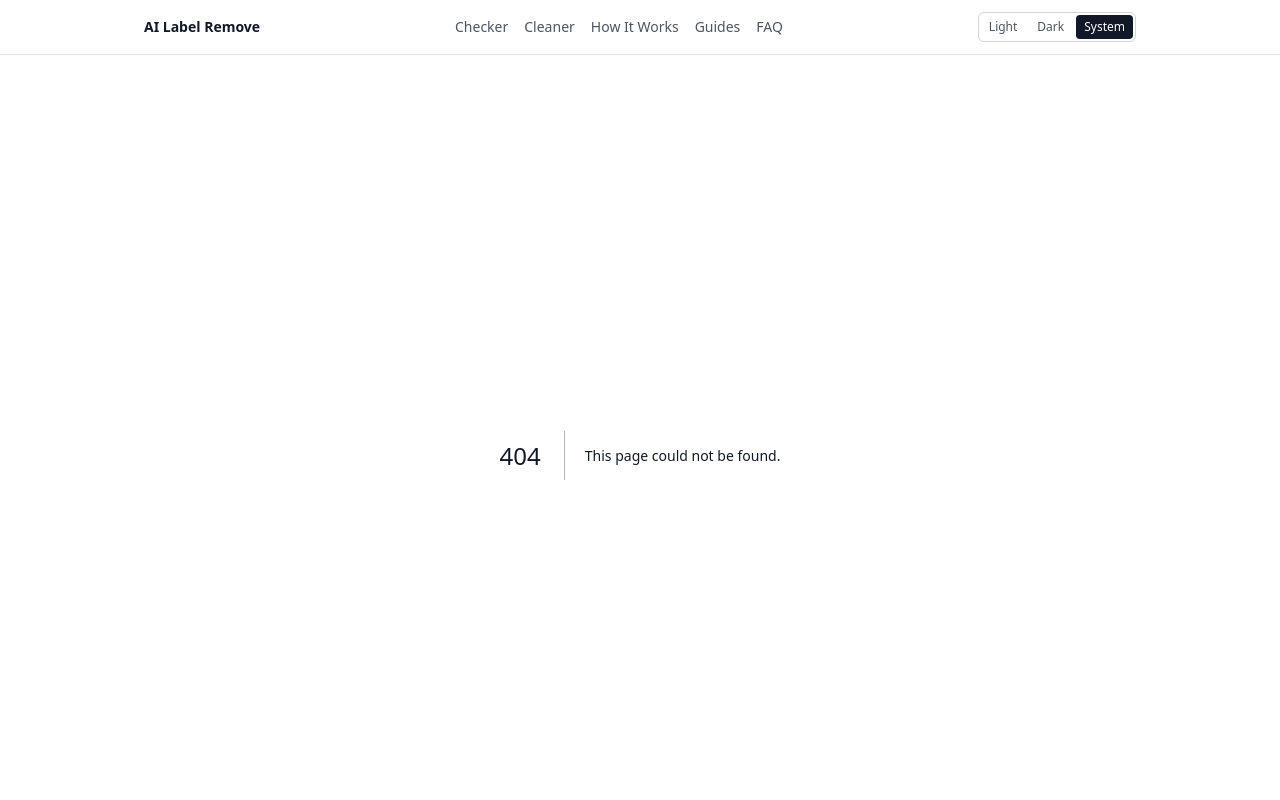
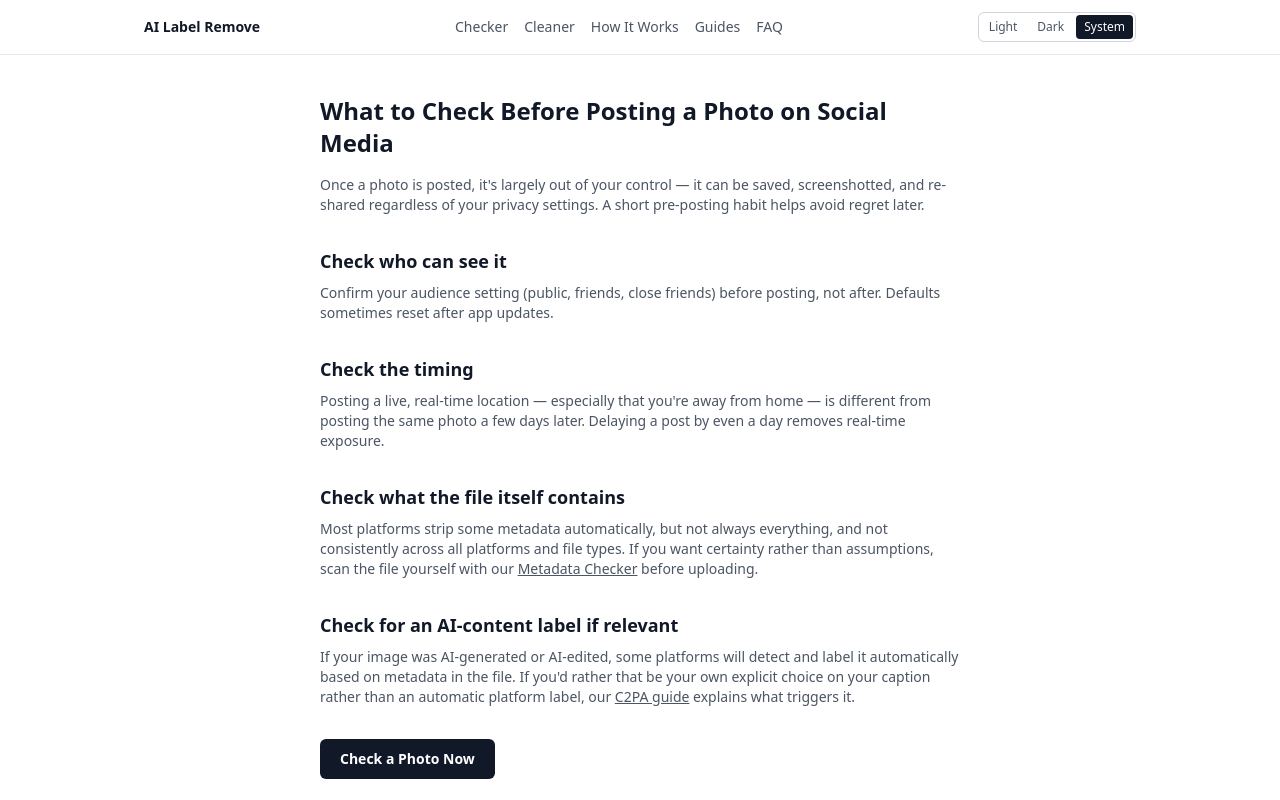
Before and after one commit to ailabelremove/ailabelremove, a Next.js app: page /articles/before-posting-social-media in a window 1280 px wide. Before the commit this address had no page. Shown: the top 800 px of the page. Built offline with nearby package versions, Linux system fonts and the light colour scheme.

Commit message:
Add article on posting photos to social media

```diff
--- /dev/null
+++ b/app/articles/before-posting-social-media/page.tsx
@@ -0,0 +1,79 @@
+import type { Metadata } from "next";
+import Link from "next/link";
+
+export const metadata: Metadata = {
+  title: "What to Check Before Posting a Photo on Social Media | AI Label Remove",
+  description:
+    "The habits worth building before you hit 'share' on Instagram, Facebook, or anywhere else.",
+  alternates: { canonical: "/articles/before-posting-social-media" },
+};
+
+export default function Article() {
+  return (
+    <main className="mx-auto max-w-2xl px-4 py-10">
+      <h1 className="text-2xl font-semibold text-gray-900 dark:text-gray-100">
+        What to Check Before Posting a Photo on Social Media
+      </h1>
+
+      <p className="mt-4 text-sm text-gray-600 dark:text-gray-300">
+        Once a photo is posted, it's largely out of your control — it can be
+        saved, screenshotted, and re-shared regardless of your privacy
+        settings. A short pre-posting habit helps avoid regret later.
+      </p>
+
+      <h2 className="mt-8 text-lg font-semibold text-gray-900 dark:text-gray-100">
+        Check who can see it
+      </h2>
+      <p className="mt-2 text-sm text-gray-600 dark:text-gray-300">
+        Confirm your audience setting (public, friends, close friends) before
+        posting, not after. Defaults sometimes reset after app updates.
+      </p>
+
+      <h2 className="mt-8 text-lg font-semibold text-gray-900 dark:text-gray-100">
+        Check the timing
+      </h2>
+      <p className="mt-2 text-sm text-gray-600 dark:text-gray-300">
+        Posting a live, real-time location — especially that you're away
+        from home — is different from posting the same photo a few days
+        later. Delaying a post by even a day removes real-time exposure.
+      </p>
+
+      <h2 className="mt-8 text-lg font-semibold text-gray-900 dark:text-gray-100">
+        Check what the file itself contains
+      </h2>
+      <p className="mt-2 text-sm text-gray-600 dark:text-gray-300">
+        Most platforms strip some metadata automatically, but not always
+        everything, and not consistently across all platforms and file
+        types. If you want certainty rather than assumptions, scan the file
+        yourself with our{" "}
+        <Link href="/checker" className="underline">
+          Metadata Checker
+        </Link>{" "}
+        before uploading.
+      </p>
+
+      <h2 className="mt-8 text-lg font-semibold text-gray-900 dark:text-gray-100">
+        Check for an AI-content label if relevant
+      </h2>
+      <p className="mt-2 text-sm text-gray-600 dark:text-gray-300">
+        If your image was AI-generated or AI-edited, some platforms will
+        detect and label it automatically based on metadata in the file. If
+        you'd rather that be your own explicit choice on your caption rather
+        than an automatic platform label, our{" "}
+        <Link href="/c2pa-guide" className="underline">
+          C2PA guide
+        </Link>{" "}
+        explains what triggers it.
+      </p>
+
+      <div className="mt-8">
+        <Link
+          href="/checker"
+          className="inline-block rounded-md bg-gray-900 px-5 py-2.5 text-sm font-semibold text-white dark:bg-white dark:text-gray-900"
+        >
+          Check a Photo Now
+        </Link>
+      </div>
+    </main>
+  );
+}
```
